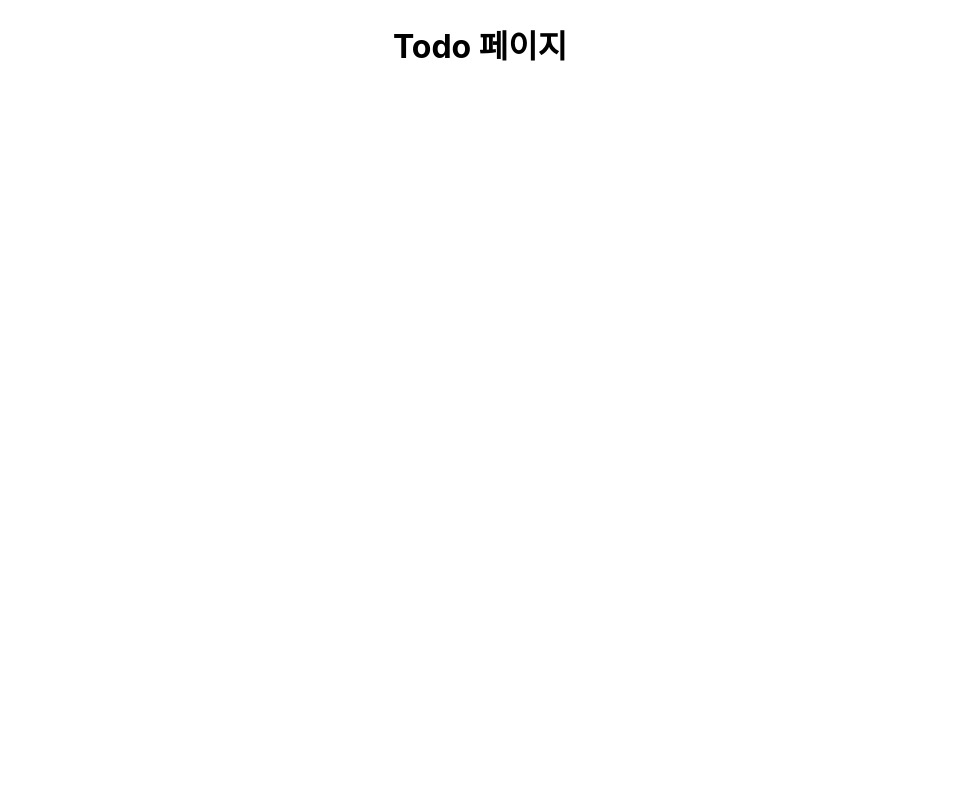
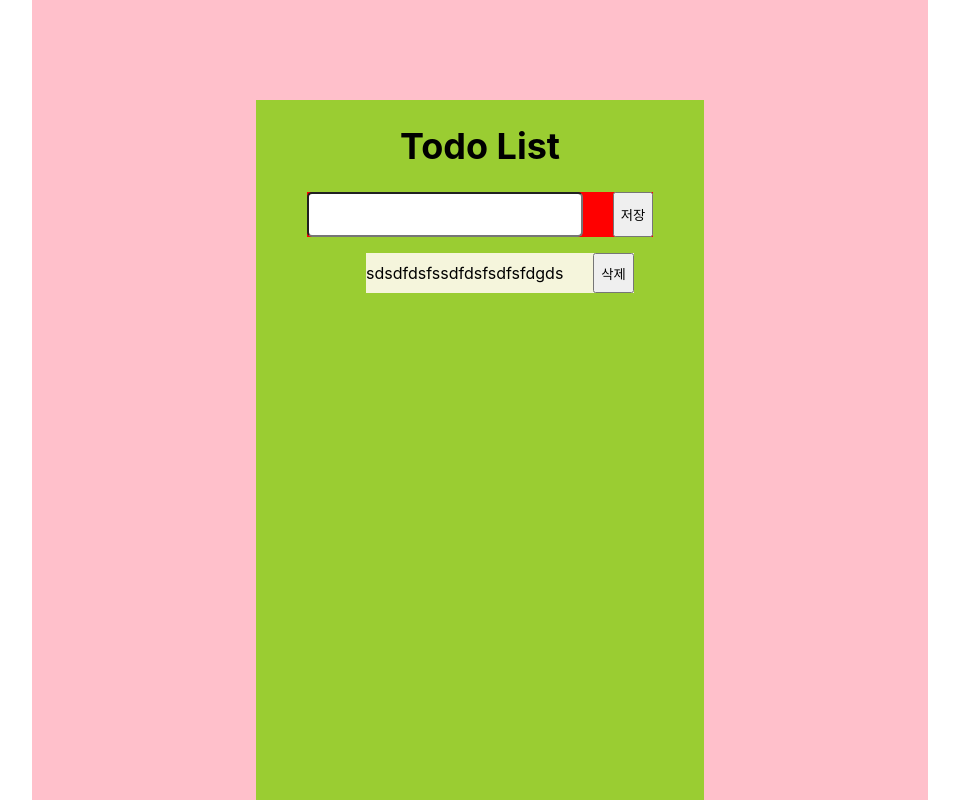
Before and after one commit to minbok-1998/wanted-pre-onboarding-frontend, a React (Create React App) app: page /todo in a window 1280 px wide. Shown: the whole page, without its empty margins (160-1119 px from the left). Built offline with nearby package versions, Linux system fonts and the light colour scheme; sample sign-in values are in the browser's storage.

Commit message:
Feat: Todo List 아이템 생성 rest api 연결

```diff
--- a/package.json
+++ b/package.json
@@ -37,5 +37,6 @@
       "last 1 firefox version",
       "last 1 safari version"
     ]
-  }
+  },
+  "proxy": "https://pre-onboarding-selection-task.shop/"
 }
--- a/src/App.js
+++ b/src/App.js
@@ -4,7 +4,7 @@ import "./App.css";
 
 const Login = lazy(() => import("./pages/Login"));
 const Signup = lazy(() => import("./pages/Signup"));
-const Todo = lazy(() => import("./pages/Todo"));
+const Todo = lazy(() => import("./pages/Todo/index"));
 const Error = lazy(() => import("./pages/Error"));
 
 function App() {
--- /dev/null
+++ b/src/components/Title.js
@@ -0,0 +1,10 @@
+import React from "react";
+import styled from "styled-components";
+
+const Title = styled.h1`
+  font-size: 36px;
+`;
+
+export default function TitleComponent(props) {
+  return <Title>{props.title}</Title>;
+}
--- a/src/pages/Login.js
+++ b/src/pages/Login.js
@@ -2,6 +2,7 @@ import axios from "axios";
 import { useEffect, useState } from "react";
 import styled from "styled-components";
 import { Navigate } from "react-router-dom";
+import TitleComponent from "../components/Title";
 
 const Cont = styled.div`
   width: 70vw;
@@ -111,7 +112,7 @@ export default function Login() {
       ) : (
         <Cont>
           <Inner>
-            <h1>로그인</h1>
+            <TitleComponent title={"로그인"} />
             <Form method="post" onSubmit={checkValidation}>
               <Lable htmlFor="inputEmail">이메일</Lable>
               <Input
--- /dev/null
+++ b/src/pages/Todo/Todo.js
@@ -0,0 +1,35 @@
+import React from "react";
+import styled from "styled-components";
+import TitleComponent from "../../components/Title";
+import TodoInput from "./TodoInput";
+import TodoListItem from "./TodoListItem";
+
+const Cont = styled.div`
+  display: flex;
+  justify-content: center;
+  width: 70vw;
+  height: 100vh;
+  background-color: pink;
+  margin: 0 auto;
+`;
+
+const Inner = styled.div`
+  display: flex;
+  flex-direction: column;
+  align-items: center;
+  width: 50%;
+  margin: 100px 0 0 0;
+  background-color: yellowgreen;
+`;
+
+export default function TodoPage() {
+  return (
+    <Cont>
+      <Inner>
+        <TitleComponent title={"Todo List"} />
+        <TodoInput />
+        <TodoListItem />
+      </Inner>
+    </Cont>
+  );
+}
--- /dev/null
+++ b/src/pages/Todo/TodoInput.js
@@ -0,0 +1,57 @@
+import { useState } from "react";
+import styled from "styled-components";
+import axios from "axios";
+
+// axios.defaults.headers["Access-Control-Allow-Origin"] = "*";
+// axios.defaults.withCredentials = true;
+
+const Form = styled.form`
+  display: flex;
+  background-color: red;
+`;
+
+const Input = styled.input`
+  padding: 10px 20px;
+  margin: 0 30px 0 0;
+  border-radius: 5px;
+  font-size: 18px;
+`;
+
+const CreateBtn = styled.button``;
+
+export default function TodoInput() {
+  const access_token = window.localStorage.getItem("token");
+  const [todo, setTodo] = useState("");
+  const handleInputOnchange = async (e) => {
+    setTodo(e.target.value);
+  };
+
+  const headers = {
+    Authorization: `Bearer ${access_token}`,
+    "Content-Type": "application/json",
+  };
+
+  const submitTodo = async (e) => {
+    const url = `https://pre-onboarding-selection-task.shop/todos`;
+
+    try {
+      e.preventDefault();
+      const result = await axios.post(
+        url,
+        { todo: todo },
+        { headers: headers }
+      );
+
+      console.log(result);
+    } catch (err) {
+      console.log(err);
+    }
+  };
+
+  return (
+    <Form method="post" onSubmit={submitTodo}>
+      <Input onChange={handleInputOnchange} />
+      <CreateBtn type="submit">저장</CreateBtn>
+    </Form>
+  );
+}
--- /dev/null
+++ b/src/pages/Todo/TodoListItem.js
@@ -0,0 +1,26 @@
+import React from "react";
+import styled from "styled-components";
+
+const Cont = styled.ul``;
+
+const List = styled.li`
+  display: flex;
+  background-color: beige;
+`;
+
+const TodoItem = styled.p`
+  margin: 10px 30px 10px 0;
+`;
+
+const DeleteBtn = styled.button``;
+
+export default function TodoListItem() {
+  return (
+    <Cont>
+      <List>
+        <TodoItem>sdsdfdsfssdfdsfsdfsfdgds</TodoItem>
+        <DeleteBtn>삭제</DeleteBtn>
+      </List>
+    </Cont>
+  );
+}
--- a/src/pages/Todo.js
+++ b/src/pages/Todo/index.js
@@ -1,7 +1,8 @@
 import React from "react";
 import { Navigate } from "react-router-dom";
+import Todo from "./Todo";
 
-export default function Todo() {
+export default function TodoPage() {
   const token = window.localStorage.getItem("token");
-  return <div>{token ? <h1>Todo 페이지</h1> : <Navigate to="/" />}</div>;
+  return <div>{token ? <Todo /> : <Navigate to="/" />}</div>;
 }
```
Also changed, not shown: src/components/Inner.js (added, +12 -0 lines), src/components/Input.js (added, +12 -0 lines).
